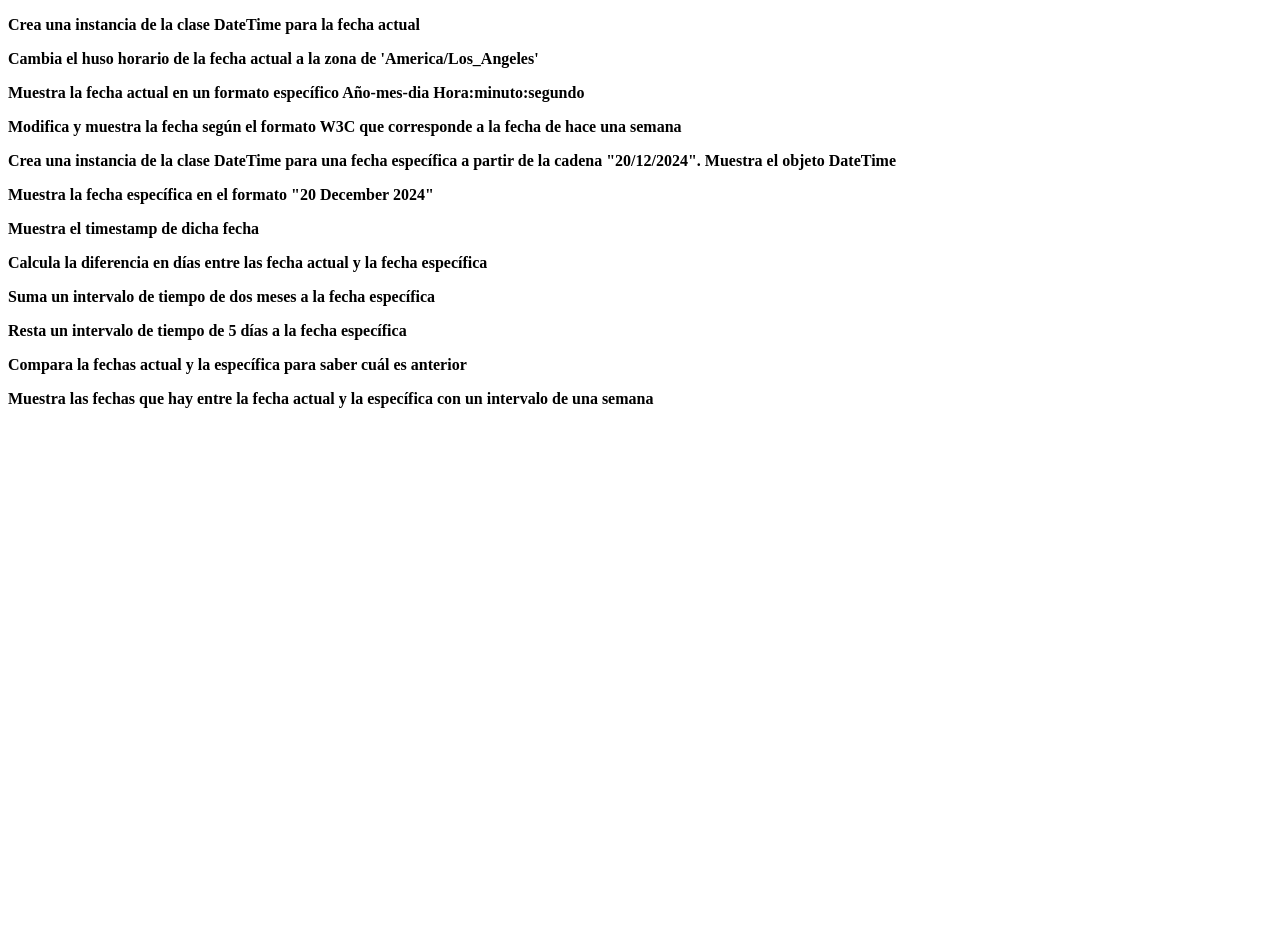
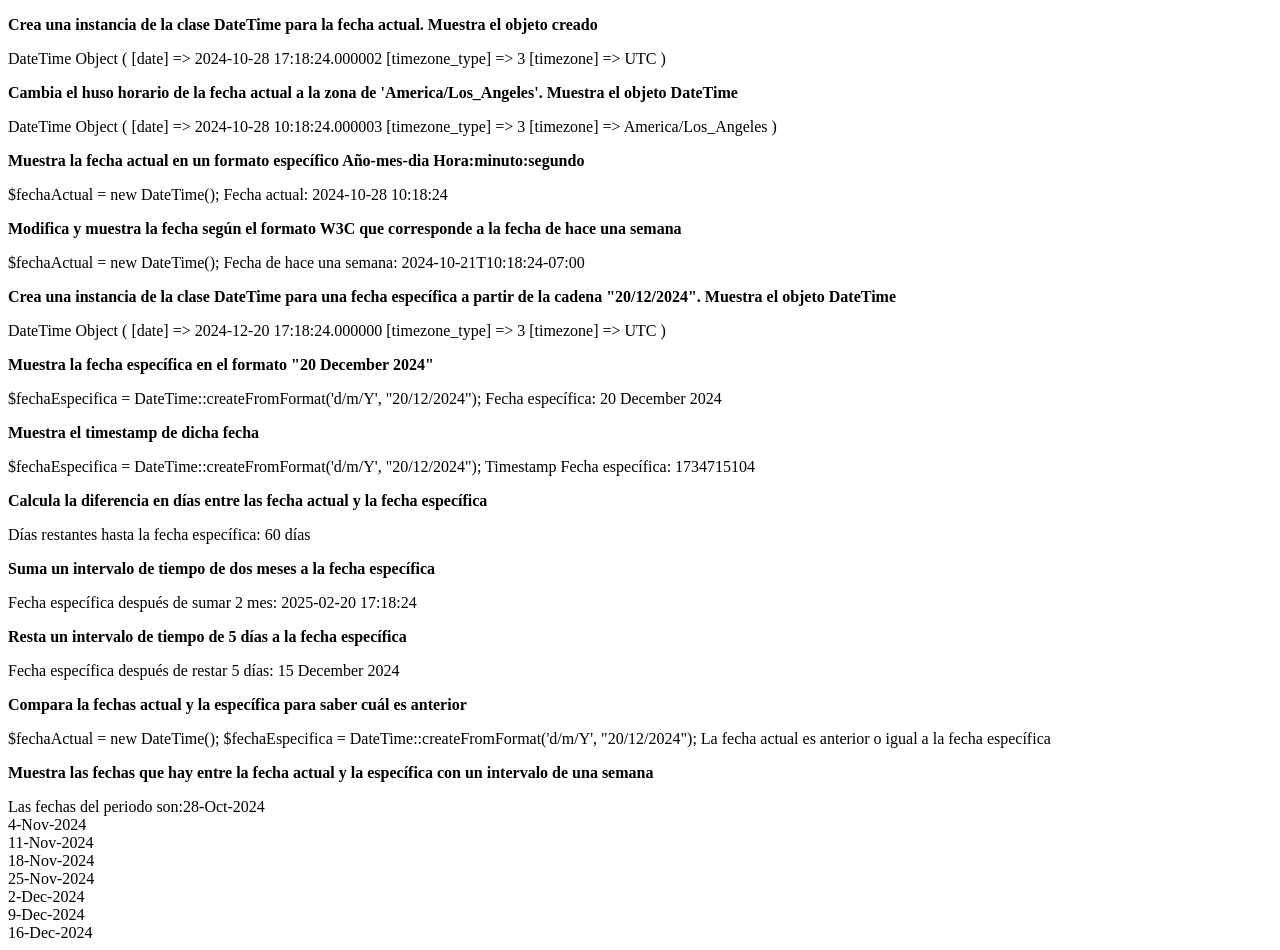
Before and after one commit to DAWD-DWES/funciones_datetime, a PHP site: page / in a window 1280 px wide. Before the commit the page ends 408 px from the top, so only its background shows below. Run offline with PHP 8.4, Linux system fonts and the light colour scheme.

Commit message:
Update index.php

```diff
--- a/index.php
+++ b/index.php
@@ -11,28 +11,78 @@
         </style>
     </head>
     <body>
-        <p> Crea una instancia de la clase DateTime para la fecha actual </p>
+        <p> Crea una instancia de la clase DateTime para la fecha actual. Muestra el objeto creado</p>
+        <?php
+        $fechaActual = new DateTime();
+        print_r($fechaActual);
+        ?>
 
-        <p> Cambia el huso horario de la fecha actual a la zona de 'America/Los_Angeles' </p>
+        <p> Cambia el huso horario de la fecha actual a la zona de 'America/Los_Angeles'. Muestra el objeto DateTime </p>
+        <?php
+        $fechaActual = new DateTime();
+        $fechaActual->setTimezone(new DateTimezone('America/Los_Angeles'));
+        print_r($fechaActual);
+        ?>
 
         <p> Muestra la fecha actual en un formato específico Año-mes-dia Hora:minuto:segundo </p>
+        $fechaActual = new DateTime();
+        <?= "Fecha actual: " . $fechaActual->format('Y-m-d H:i:s') ?>
 
         <p> Modifica y muestra la fecha según el formato W3C que corresponde a la fecha de hace una semana </p>
+        $fechaActual = new DateTime();
+        <?= "Fecha de hace una semana: " . $fechaActual->modify('-1 week')->format(DateTime::W3C) ?>
 
         <p> Crea una instancia de la clase DateTime para una fecha específica a partir de la cadena "20/12/2024". Muestra el objeto DateTime </p>
+        <?php
+        $fechaEspecifica = DateTime::createFromFormat('d/m/Y', "20/12/2024");
+        print_r($fechaEspecifica);
+        ?>
 
         <p> Muestra la fecha específica en el formato "20 December 2024"</p>
+        $fechaEspecifica = DateTime::createFromFormat('d/m/Y', "20/12/2024");
+        <?= "Fecha específica: " . $fechaEspecifica->format('d F Y') ?>
 
         <p> Muestra el timestamp de dicha fecha </p>
+        $fechaEspecifica = DateTime::createFromFormat('d/m/Y', "20/12/2024");
+        <?= "Timestamp Fecha específica: " . $fechaEspecifica->getTimestamp() ?>
 
         <p> Calcula la diferencia en días entre las fecha actual y la fecha específica </p>
+        <?php
+        $fechaEspecifica = DateTime::createFromFormat('d/m/Y', "20/12/2024");
+        $intervalo = $fechaActual->diff($fechaEspecifica);
+        echo "Días restantes hasta la fecha específica: " . $intervalo->days . " días"
+        ?>
 
         <p> Suma un intervalo de tiempo de dos meses a la fecha específica </p>
+        <?php
+        $fechaEspecifica = DateTime::createFromFormat('d/m/Y', "20/12/2024");
+        $fechaEspecifica->add(new DateInterval('P2M'));
+        echo "Fecha específica después de sumar 2 mes: " . $fechaEspecifica->format('Y-m-d H:i:s');
+        ?>
 
         <p> Resta un intervalo de tiempo de 5 días a la fecha específica </p>
+        <?php
+        $fechaEspecifica = DateTime::createFromFormat('d/m/Y', "20/12/2024");
+        $fechaEspecifica->sub(new DateInterval('P5D')); // Restar 5 días
+        echo "Fecha específica después de restar 5 días: " . $fechaEspecifica->format('d F Y');
+        ?>
 
         <p> Compara la fechas actual y la específica para saber cuál es anterior </p>
+        $fechaActual = new DateTime();
+        $fechaEspecifica = DateTime::createFromFormat('d/m/Y', "20/12/2024");
+        <?= ($fechaActual > $fechaEspecifica) ? "La fecha actual es posterior a la fecha específica" : "La fecha actual es anterior o igual a la fecha específica"
+        ?>
 
         <p> Muestra las fechas que hay entre la fecha actual y la específica con un intervalo de una semana </p>
+        <?php
+        $fechaActual = new DateTime();
+        $fechaEspecifica = DateTime::createFromFormat('d/m/Y', "20/12/2024");
+        $intervaloSemana = new DateInterval('P1W');
+        $periodo = new DatePeriod($fechaActual, $intervaloSemana, $fechaEspecifica);
+        echo "Las fechas del periodo son:";
+        foreach ($periodo as $fecha) { // Devuelve fechas desde la fecha inicial cada dos días
+            echo $fecha->format('j-M-Y'), "<br>";
+        }
+        ?>
     </body>
 </html>
```
